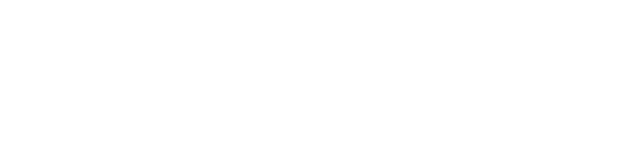
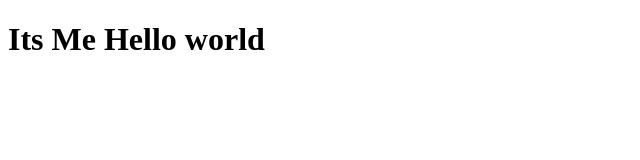
Before and after one commit to AAshadChowdhury/coursera-test, a plain HTML site: page site/index.html in a window 1280 px wide. Shown: the whole page, without its empty margins (0-640 px from the left). Drawn offline with Linux system fonts and the light colour scheme.

Commit message:
my first page small Changes

```diff
--- a/site/index.html
+++ b/site/index.html
@@ -7,6 +7,6 @@
     <title>Document</title>
 </head>
 <body>
-
+    <h1>Its Me Hello world</h1>
 </body>
 </html>
```
